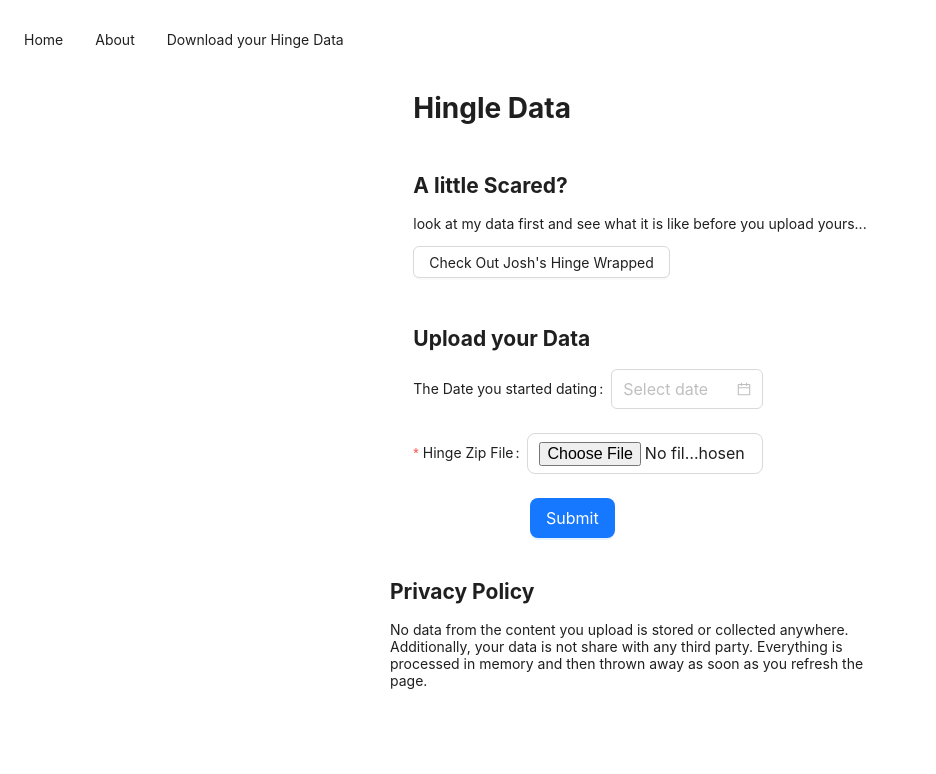
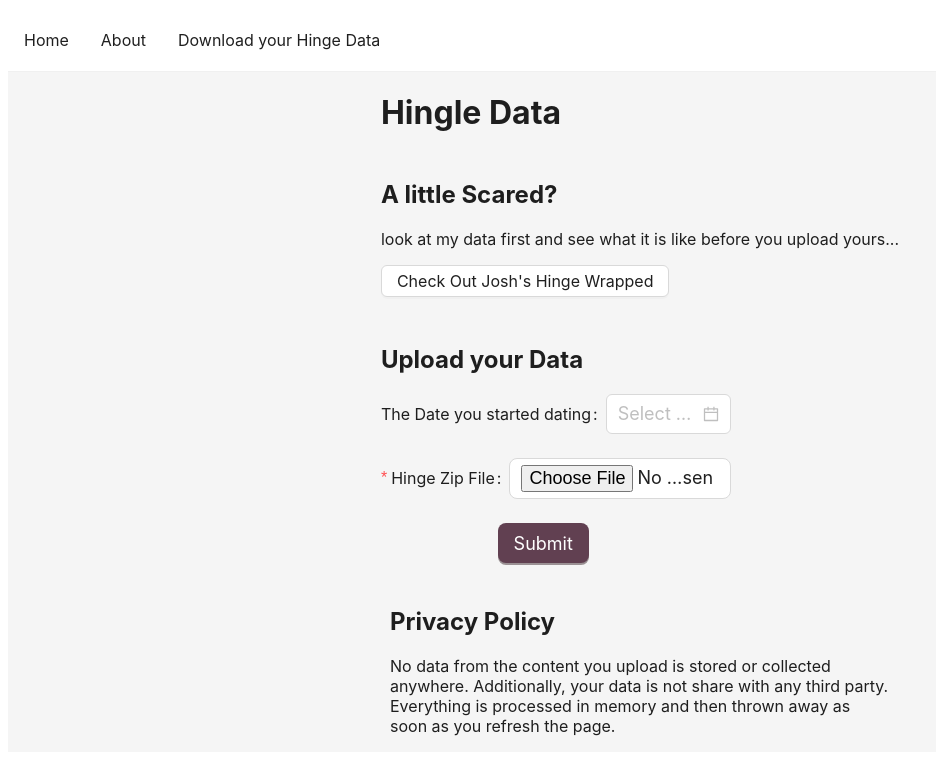
Before and after one commit to cjoshmartin/hinge-wrap-up, a Next.js app: page / in a window 1280 px wide. Shown: the top 774 px of the page, without its empty margins (0-936 px from the left). Built offline with nearby package versions, Linux system fonts and the light colour scheme.

Commit message:
Update styles

```diff
--- a/components/Nav.tsx
+++ b/components/Nav.tsx
@@ -1,18 +1,17 @@
-// import { AppstoreOutlined, MailOutlined } from "@ant-design/icons";
 import { Menu } from "antd";
 import Link from "next/link";
 export default function Nav() {
   return (
     <Menu mode="horizontal">
-      <Link href="/">
-        <Menu.Item>Home</Menu.Item>
-      </Link>
-      <Link href="/about">
-        <Menu.Item>About</Menu.Item>
-      </Link>
-      <Link href="/how-to-download">
-        <Menu.Item>Download your Hinge Data</Menu.Item>
-      </Link>
+      <Menu.Item>
+        <Link href="/">Home</Link>
+      </Menu.Item>
+      <Menu.Item>
+        <Link href="/about">About</Link>
+      </Menu.Item>
+      <Menu.Item>
+        <Link href="/how-to-download">Download your Hinge Data</Link>
+      </Menu.Item>
     </Menu>
   );
 }
--- a/layout/layout.tsx
+++ b/layout/layout.tsx
@@ -1,21 +1,32 @@
-import { Layout as _Layout, Space } from "antd";
+import { Layout as _Layout, ConfigProvider, Space, theme } from "antd";
 import Nav from "../components/Nav";
 const { Header, Content } = _Layout;
 
 const headerStyle: React.CSSProperties = {
-  backgroundColor: "inherit",
   padding: 0,
 };
 
 const contentStyle: React.CSSProperties = {
-  backgroundColor: "#FFF",
   display: "flex",
   flexDirection: "column",
   alignItems: "center",
 };
 
+import type { ThemeConfig } from 'antd';
+
+const customTheme: ThemeConfig = {
+  token: {
+    fontSize: 16,
+      "colorPrimary": "#614051",
+      "colorInfo": "#614051",
+      "colorBgBase": "#ffffff",
+      "colorTextBase": "#000000"
+  },
+};
+
 export default function Layout(props: any){
     return (
+      <ConfigProvider theme={customTheme}>
     <Space direction="vertical" style={{ width: "100%" }} size={[0, 48]}>
       <_Layout>
         <Header style={headerStyle}>
@@ -26,5 +37,6 @@
         </Content>
       </_Layout>
     </Space>
+    </ConfigProvider>
     )
 }
--- a/package.json
+++ b/package.json
@@ -6,6 +6,7 @@
     "start": "next start"
   },
   "dependencies": {
+    "@ant-design/cssinjs": "^1.19.1",
     "@types/multer": "^1.4.7",
     "adm-zip": "^0.5.10",
     "antd": "^5.4.0",
--- /dev/null
+++ b/pages/_document.tsx
@@ -0,0 +1,41 @@
+import React from 'react';
+import { createCache, extractStyle, StyleProvider } from '@ant-design/cssinjs';
+import Document, { Head, Html, Main, NextScript } from 'next/document';
+import type { DocumentContext } from 'next/document';
+
+const MyDocument = () => (
+  <Html lang="en">
+    <Head />
+    <body>
+      <Main />
+      <NextScript />
+    </body>
+  </Html>
+);
+
+MyDocument.getInitialProps = async (ctx: DocumentContext) => {
+  const cache = createCache();
+  const originalRenderPage = ctx.renderPage;
+  ctx.renderPage = () =>
+    originalRenderPage({
+      enhanceApp: (App) => (props) => (
+        <StyleProvider cache={cache}>
+          <App {...props} />
+        </StyleProvider>
+      ),
+    });
+
+  const initialProps = await Document.getInitialProps(ctx);
+  const style = extractStyle(cache, true);
+  return {
+    ...initialProps,
+    styles: (
+      <>
+        {initialProps.styles}
+        <style dangerouslySetInnerHTML={{ __html: style }} />
+      </>
+    ),
+  };
+};
+
+export default MyDocument;
--- a/pages/index.tsx
+++ b/pages/index.tsx
@@ -91,11 +91,13 @@
       )}
       {matchData && (
         <div>
-          <div>
-            <Button type="link" onClick={() => setMatchData(undefined)}>
+            <Button type="link" onClick={() => setMatchData(undefined)}
+              style={{
+                padding: '1rem'
+              }}
+            >
               {"<< Upload Other Data"}
             </Button>
-          </div>
 
           <Results {...matchData} />
         </div>
--- a/styles/globals.css
+++ b/styles/globals.css
@@ -1,38 +1,46 @@
-html,
-body {
-  padding: 0;
-  margin: 0;
-  font-family: Inter, -apple-system, BlinkMacSystemFont, Segoe UI, Roboto,
-    Oxygen, Ubuntu, Cantarell, Fira Sans, Droid Sans, Helvetica Neue, sans-serif;
-}
-
-a {
-  color: inherit;
-  text-decoration: none;
-}
-
-* {
+/*
+  1. Use a more-intuitive box-sizing model.
+*/
+*, *::before, *::after {
   box-sizing: border-box;
 }
-
-img {
-  max-width: 100%;
-  height: auto;
-}
-
-h1,
-h2,
-p,
-ul {
+/*
+  2. Remove default margin
+*/
+* {
   margin: 0;
 }
-
-ul {
-  padding: 0;
-  list-style: none;
+/*
+  Typographic tweaks!
+  3. Add accessible line-height
+  4. Improve text rendering
+*/
+body {
+  line-height: 1.5;
+  -webkit-font-smoothing: antialiased;
 }
-
-button {
-  padding: 0.5rem 1rem;
-  font-weight: bold;
+/*
+  5. Improve media defaults
+*/
+img, picture, video, canvas, svg {
+  display: block;
+  max-width: 100%;
 }
+/*
+  6. Remove built-in form typography styles
+*/
+input, button, textarea, select {
+  font: inherit;
+}
+/*
+  7. Avoid text overflows
+*/
+p, h1, h2, h3, h4, h5, h6 {
+  overflow-wrap: break-word;
+}
+/*
+  8. Create a root stacking context
+*/
+#root, #__next {
+  isolation: isolate;
+}
```
Also changed, not shown: 1 other file (tests, documents, lock files or other folders).
